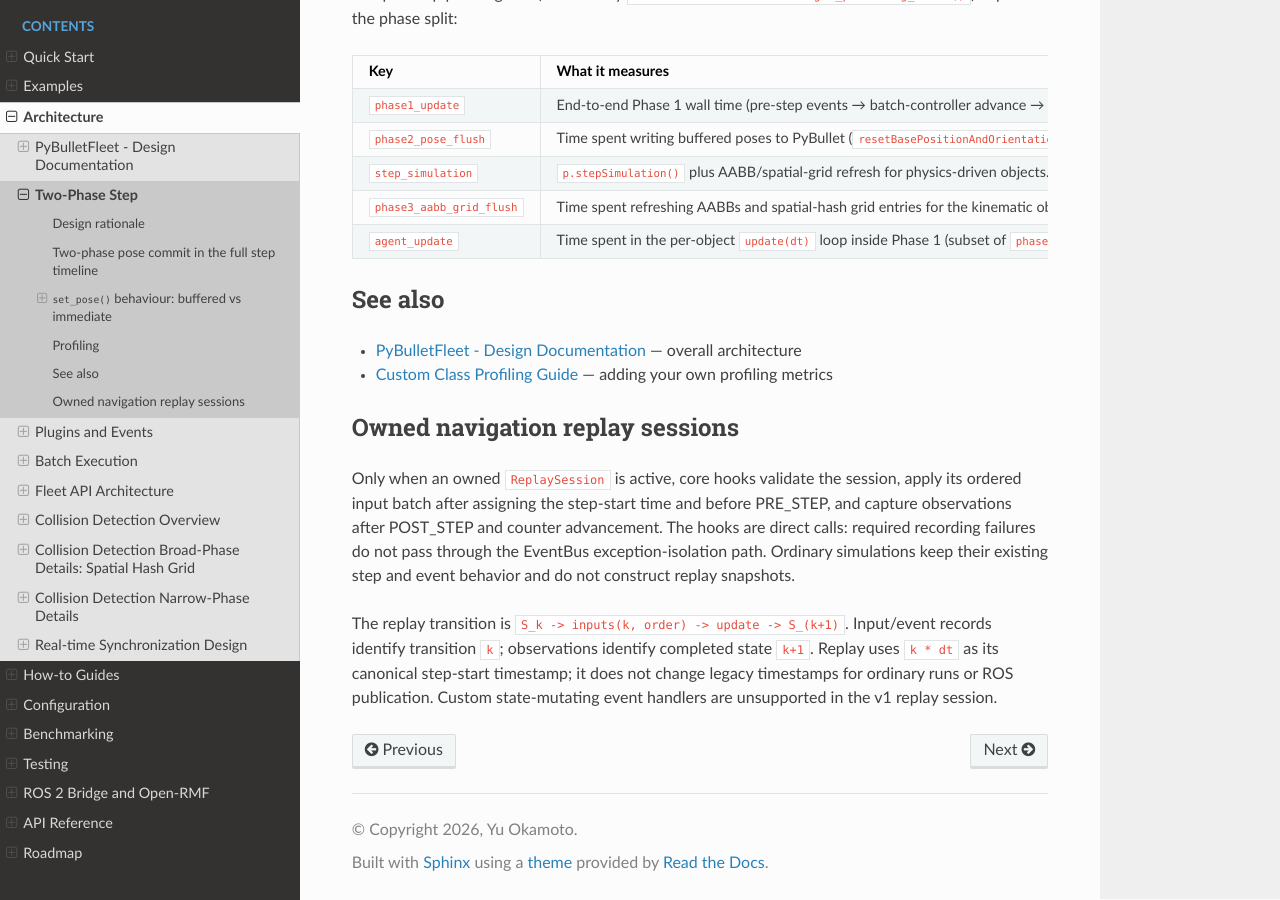
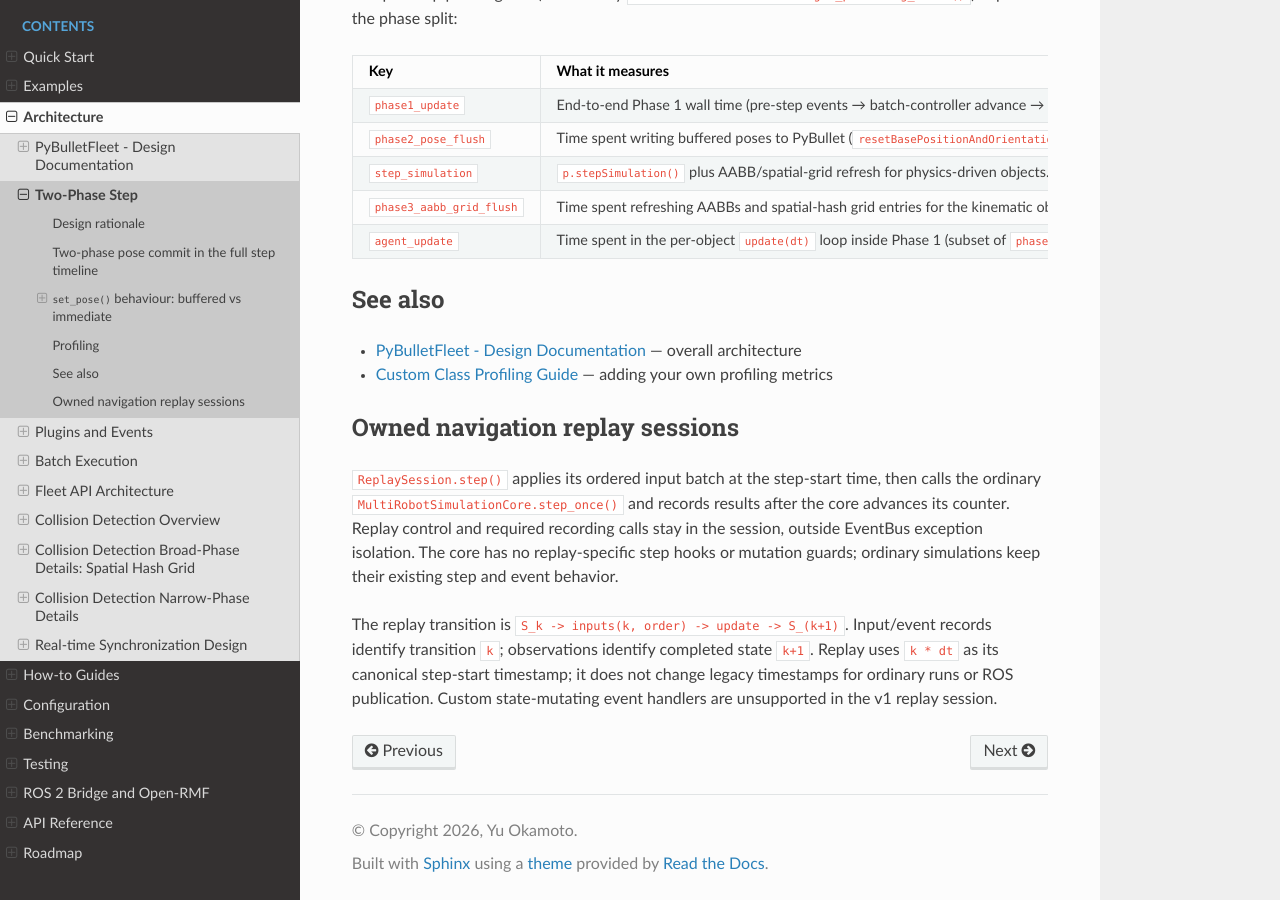
Before and after one commit to yuokamoto/PyBulletFleet, a Sphinx documentation site: the page built from docs/architecture/two-phase-step.md, in a window 1280 px wide and 900 px high, scrolled down 2517 px. Built offline with Sphinx 7.4.7 and the Read the Docs theme 3.1.0, drawn with Linux system fonts in a browser that asks for light colours.

Commit message:
Validate replay observations and align review docs

```diff
--- a/docs/architecture/two-phase-step.md
+++ b/docs/architecture/two-phase-step.md
@@ -130,12 +130,12 @@ exposes the phase split:
 
 ## Owned navigation replay sessions
 
-Only when an owned `ReplaySession` is active, core hooks validate the session,
-apply its ordered input batch after assigning the step-start time and before
-PRE_STEP, and capture observations after POST_STEP and counter advancement.
-The hooks are direct calls: required recording failures do not pass through the
-EventBus exception-isolation path. Ordinary simulations keep their existing
-step and event behavior and do not construct replay snapshots.
+`ReplaySession.step()` applies its ordered input batch at the step-start time,
+then calls the ordinary `MultiRobotSimulationCore.step_once()` and records
+results after the core advances its counter. Replay control and required
+recording calls stay in the session, outside EventBus exception isolation.
+The core has no replay-specific step hooks or mutation guards; ordinary
+simulations keep their existing step and event behavior.
 
 The replay transition is `S_k -> inputs(k, order) -> update -> S_(k+1)`.
 Input/event records identify transition `k`; observations identify completed
```
Also changed, not shown: docs/design/snapshot-replay/checkpoint-candidate.md (+15 -0 lines), docs/design/snapshot-replay/evidence.md (+5 -4 lines), docs/how-to/replay.md (+3 -1 lines), 3 other files.
